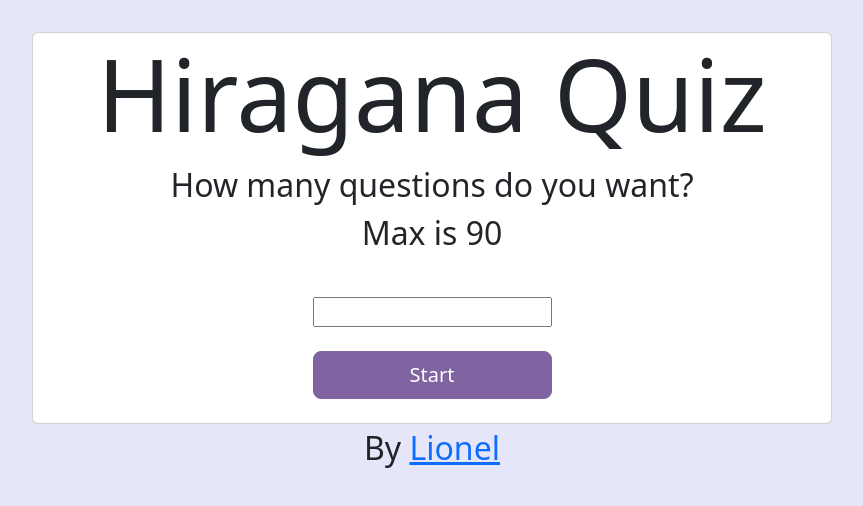
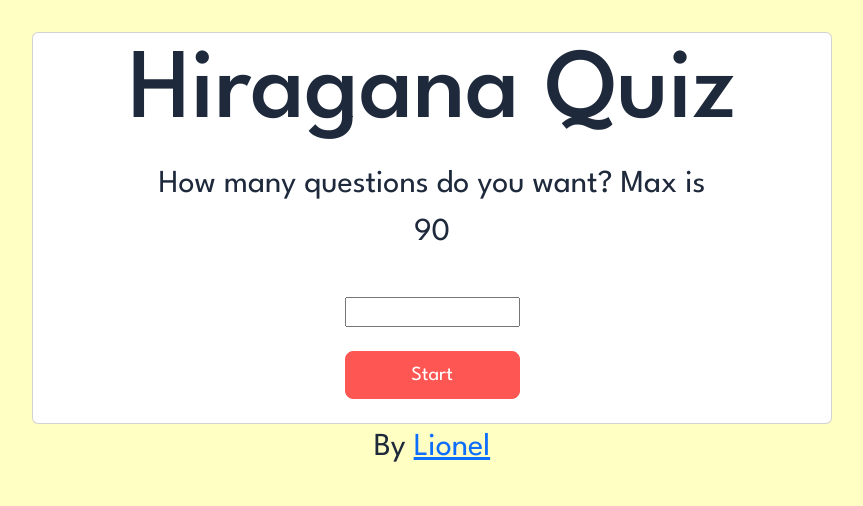
Before and after one commit to Lionel-Wilson/Racademy-Japanese-Character-Studying-App, an Angular app in the folder Hiragana Quiz/: page /Welcome in a window 1280 px wide. Shown: the top 506 px of the page, without its empty margins (208-1071 px from the left). Built offline with nearby package versions, Linux system fonts and the light colour scheme.

Commit message:
Update colour Scheme to match racademy website

```diff
--- a/Hiragana Quiz/src/app/app.component.css
+++ b/Hiragana Quiz/src/app/app.component.css
@@ -1,3 +1,8 @@
 body{
-    background-color:lavender;
+    background-color:#fffec3;
 }
+
+p,h1,h2,h3,h4,body{
+    font-family: 'League Spartan', sans-serif;
+    color: #1e293b;
+}
--- a/Hiragana Quiz/src/app/quiz/question/question.component.css
+++ b/Hiragana Quiz/src/app/quiz/question/question.component.css
@@ -34,8 +34,8 @@
 Ref - https://stackoverflow.com/questions/28261287/how-to-change-btn-color-in-bootstrap
 */
 .btn-primary, .btn-primary:hover, .btn-primary:active, .btn-primary:visited {
-    background-color: #8064A2 !important;
-    border-color: #8064A2;
+    background-color: #fe5653 !important;
+    border-color: #fe5653;
 }
 
 .question{
--- a/Hiragana Quiz/src/app/quiz/welcome/welcome.component.css
+++ b/Hiragana Quiz/src/app/quiz/welcome/welcome.component.css
@@ -34,6 +34,6 @@
 Ref - https://stackoverflow.com/questions/28261287/how-to-change-btn-color-in-bootstrap
 */
 .btn-primary, .btn-primary:hover, .btn-primary:active, .btn-primary:visited {
-    background-color: #8064A2 !important;
-    border-color: #8064A2;
+    background-color: #fe5653 !important;
+    border-color: #fe5653;
 }
--- a/Hiragana Quiz/src/index.html
+++ b/Hiragana Quiz/src/index.html
@@ -1,11 +1,17 @@
-<!doctype html>
+<!DOCTYPE html>
 <html lang="en">
   <head>
-  <meta charset="utf-8">
+    <meta charset="utf-8" />
     <title>QuizProject</title>
-  <base href="/">
-  <meta name="viewport" content="width=device-width, initial-scale=1">
-  <link rel="icon" type="image/x-icon" href="favicon.ico">
+    <base href="/" />
+    <meta name="viewport" content="width=device-width, initial-scale=1" />
+    <link rel="icon" type="image/x-icon" href="favicon.ico" />
+    <link rel="preconnect" href="https://fonts.googleapis.com" />
+    <link rel="preconnect" href="https://fonts.gstatic.com" crossorigin />
+    <link
+      href="https://fonts.googleapis.com/css2?family=League+Spartan:wght@100;200;300;400;500;600;700;800;900&display=swap"
+      rel="stylesheet"
+    />
   </head>
   <body>
     <app-root></app-root>
--- a/Hiragana Quiz/src/styles.css
+++ b/Hiragana Quiz/src/styles.css
@@ -1 +1,5 @@
 /* You can add global styles to this file, and also import other style files */
+p,h1,h2,h3,h4,body{
+    font-family: 'League Spartan', sans-serif;
+
+}
```
Lines whose indentation alone changed are shown as unchanged.
